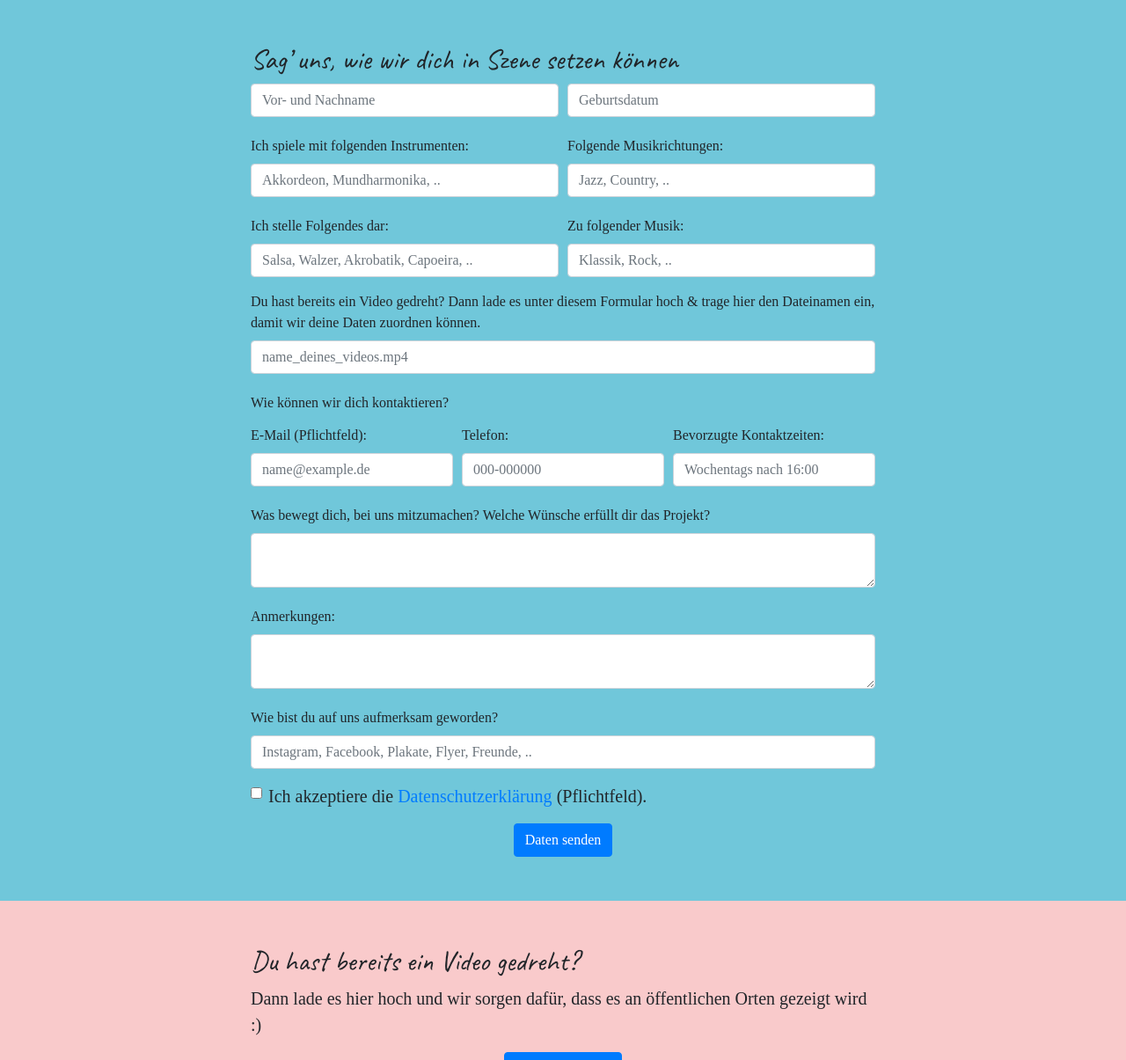
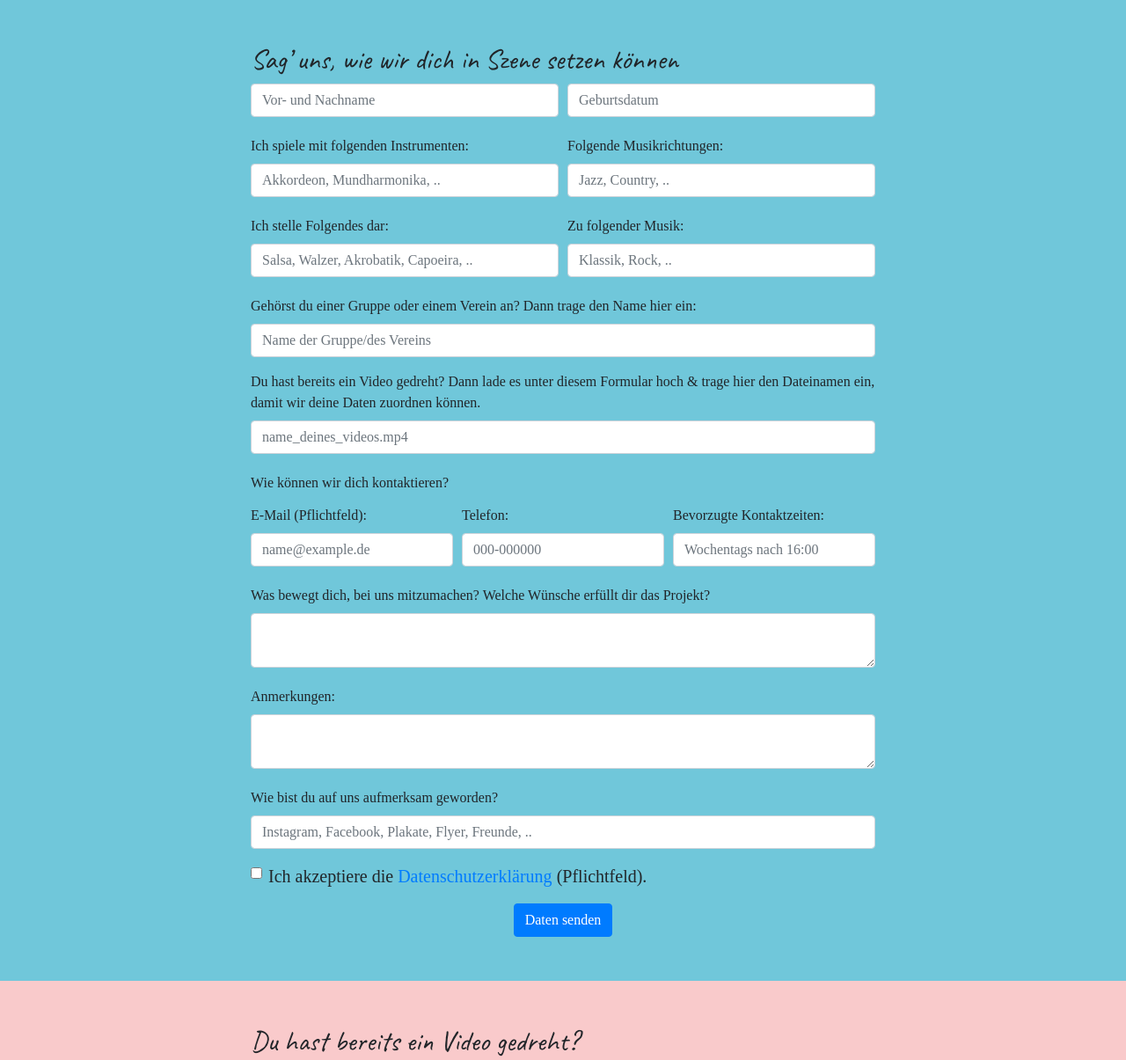
Before and after one commit to batabana/fuenfminuten, a PHP site: page / in a window 1280 px wide. Shown: the part 2965-4170 px from the top of the page at 88% size. Run offline with PHP 8.4, Linux system fonts and the light colour scheme; data that the repository does not hold is empty; a stand-in replaces the project's code that opens the database connection; some libraries are stand-ins or nearby versions.

Commit message:
Update index.php
Added "Gruppe" in registration form

```diff
--- a/index.php
+++ b/index.php
@@ -4,13 +4,15 @@ if(!empty($_POST)) {
   try {
     $dbh = new PDO("mysql:host=$host;dbname=$dbname", $user, $pass);
     $dbh->setAttribute(PDO::ATTR_ERRMODE, PDO::ERRMODE_EXCEPTION);
-    $sth = $dbh->prepare("INSERT INTO Kontaktformular (name, `geburtsdatum`, instrumente, musikrichtungen, disziplin, musikbegleitung, dateiname, `e-mail`, telefon, kontaktzeiten, motivation, anmerkungen, woher, datenschutz) VALUES (:name, :geburtsdatum, :instrumente, :musikrichtungen, :disziplin, :musikbegleitung, :dateiname, :email, :telefon, :kontaktzeiten, :motivation, :anmerkungen, :woher, :datenschutz)");
+    $sth = $dbh->prepare("INSERT INTO Kontaktformular (name, `geburtsdatum`, instrumente, musikrichtungen, disziplin, musikbegleitung, gruppe, dateiname, `e-mail`, telefon, kontaktzeiten, motivation, anmerkungen, woher, datenschutz) VALUES (:name, :geburtsdatum, :instrumente, :musikrichtungen, :disziplin, :musikbegleitung, :gruppe, :dateiname, :email, :telefon, :kontaktzeiten, :motivation, :anmerkungen, :woher, :datenschutz)");
     $sth->bindParam(':name', $_POST['name']);
     $sth->bindParam(':geburtsdatum', $_POST['geburtsdatum']);
     $sth->bindParam(':instrumente', $_POST['instrumente']);
     $sth->bindParam(':musikrichtungen', $_POST['musikrichtungen']);
     $sth->bindParam(':disziplin', $_POST['disziplin']);
     $sth->bindParam(':musikbegleitung', $_POST['musikbegleitung']);
+    $sth->bindParam(':dateiname', $_POST['dateiname']);
+    $sth->bindParam(':gruppe', $_POST['gruppe']);
     $sth->bindParam(':email', $_POST['email']);
     $sth->bindParam(':telefon', $_POST['telefon']);
     $sth->bindParam(':kontaktzeiten', $_POST['kontaktzeiten']);
@@ -18,7 +20,6 @@ if(!empty($_POST)) {
     $sth->bindParam(':anmerkungen', $_POST['anmerkungen']);
     $sth->bindParam(':woher', $_POST['woher']);
     $sth->bindParam(':datenschutz', $_POST['datenschutz']);
-    $sth->bindParam(':dateiname', $_POST['dateiname']);
 
     if(!$sth->execute()) {
       $execErr = "Fehler beim Speichern der Daten";
@@ -293,6 +294,15 @@ if(!empty($_POST)) {
                                         placeholder="Klassik, Rock, .."
                                     />
                                 </div>
+                            </div>
+                            <div class="form-group">
+                                <label class="lb-md">Gehörst du einer Gruppe oder einem Verein an? Dann trage den Name hier ein:</label>
+                                <input
+                                    name="gruppe"
+                                    type="text"
+                                    class="form-control"
+                                    placeholder="Name der Gruppe/des Vereins"
+                                />
                             </div>
                             <div class="form-group">
                                 <label class="lb-md">Du hast bereits ein Video gedreht? Dann lade es unter diesem Formular hoch & trage hier den Dateinamen ein, damit wir deine Daten zuordnen können.</label>
```
